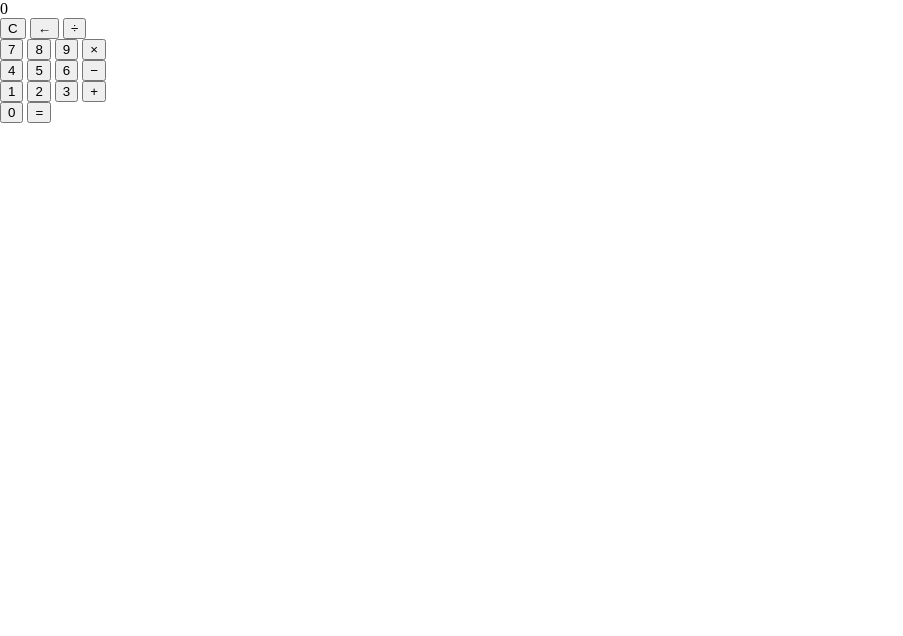
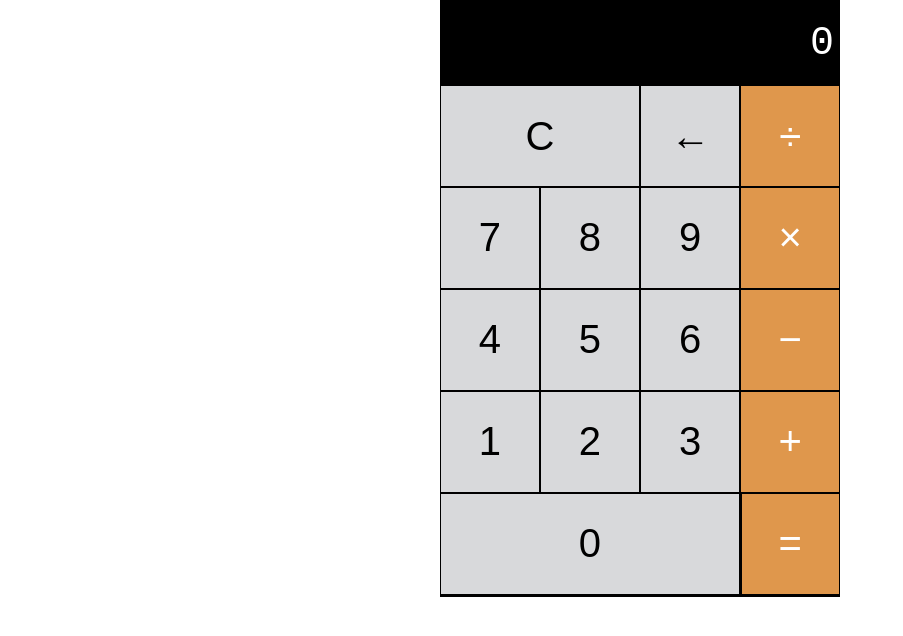
Before and after one commit to DanDucVira/FrontEndMasterBootcamp, a plain HTML site: page projects/calculator/index.html in a window 1280 px wide. Shown: the whole page, without its empty margins (0-903 px from the left). Drawn offline with Linux system fonts and the light colour scheme.

Commit message:
finished htm and css styles to calculator

```diff
--- a/projects/calculator/index.html
+++ b/projects/calculator/index.html
@@ -39,7 +39,7 @@
                 <button class="calc-button">&plus;</button>
             </div>
             <div class="calc-button-row">
-                <button class="calc-button">0</button>
+                <button class="calc-button triple">0</button>
                 <button class="calc-button">&equals;</button>
             </div>
         </section>
--- a/projects/calculator/main.css
+++ b/projects/calculator/main.css
@@ -14,5 +14,59 @@ body {
 }
 
 .wrapper {
+    border: 1px solid black;
     width: 400px;
+    color: white;
+    background: black;
+    margin: 0 auto;
 }
+
+.screen {
+
+    text-align: right;
+    font-family: 'Courier New', Courier, monospace;
+    padding: 20px 5px;
+    font-size: 40px;
+}
+
+.calc-button-row {
+    display: flex;
+    flex-flow: row nowrap;
+    justify-content: space-between;
+    margin-bottom: 0.5%;
+}
+
+.calc-button {
+    background: #d8d9db;
+    color: black;
+    border: none;
+    font-size: 40px;
+    height: 100px;
+    flex-basis: 24.5%;
+
+}
+
+.calc-button:hover {
+    background: #ebebeb;
+}
+
+.calc-button:active {
+    background: #bbbcbe;
+}
+
+.double {
+    flex-basis: 49.7%;
+}
+
+.triple {
+    flex-basis: 74.8%;
+}
+
+.calc-button:last-child {
+    color: white;
+    background: #df974c;
+}
+
+.calc-button:last-child:hover {
+    background: #dfb07e;
+}
```
